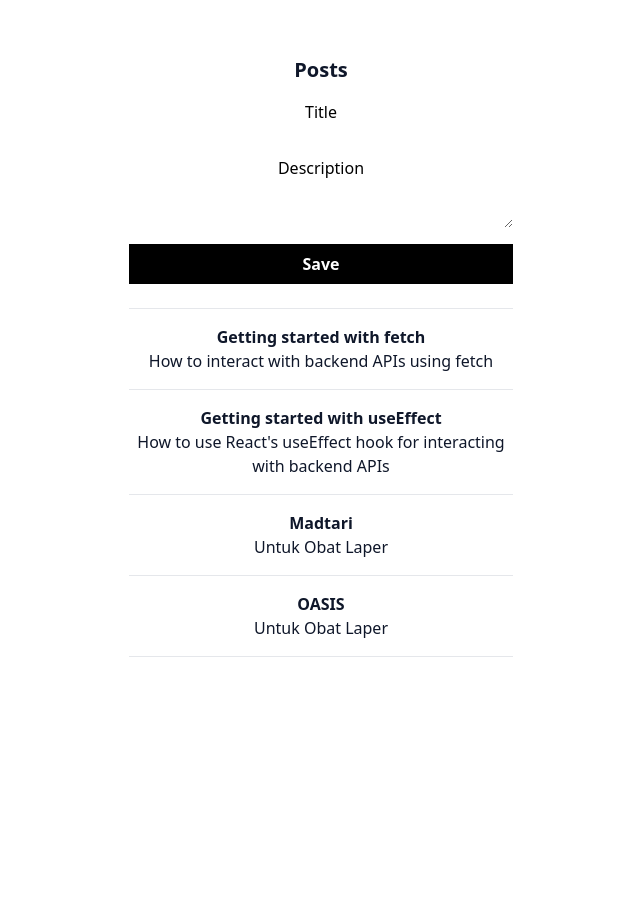
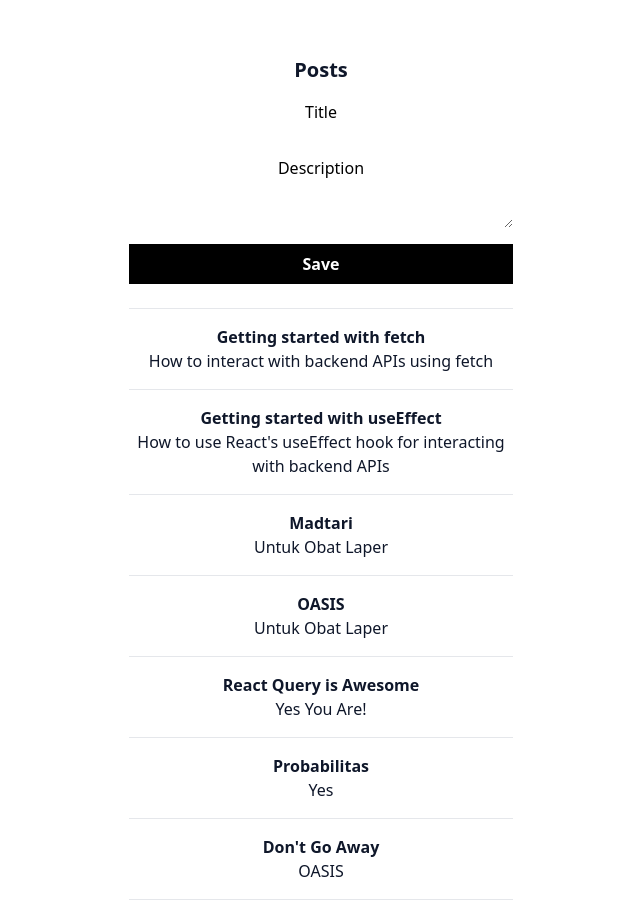
Before and after one commit to arief-github/learning-react-typescript, a React (Vite) app: page / in a window 1280 px wide. Shown: the top 916 px of the page, without its empty margins (319-959 px from the left). Before the commit the page ends 800 px from the top, so only its background shows below. Built offline with nearby package versions, Linux system fonts and the light colour scheme; data requests are answered from the project's data file.

Commit message:
init post and get data using react-query and react-router

```diff
--- a/db.json
+++ b/db.json
@@ -19,6 +19,21 @@
       "id": "58ef",
       "title": "OASIS",
       "description": "Untuk Obat Laper"
+    },
+    {
+      "id": "fab5",
+      "title": "React Query is Awesome",
+      "description": "Yes You Are!"
+    },
+    {
+      "id": "d1cf",
+      "title": "Probabilitas",
+      "description": "Yes"
+    },
+    {
+      "id": "f969",
+      "title": "Don't Go Away",
+      "description": "OASIS\n"
     }
   ]
 }
--- a/src/App.tsx
+++ b/src/App.tsx
@@ -1,20 +1,34 @@
-import { createBrowserRouter, RouterProvider } from 'react-router-dom'
+import { createBrowserRouter, RouterProvider, defer } from 'react-router-dom'
+import { QueryClient, QueryClientProvider } from '@tanstack/react-query'
 import { getPosts } from './components/posts/getPosts';
 import { PostPage } from './components/PostPage';
 import './App.css'
 
+const queryClient = new QueryClient()
 const router = createBrowserRouter([
   {
     path: "/",
     element: <PostPage/>,
-    loader: async () => ({ posts: await getPosts() })
+    loader: async () => {
+      const existingData = queryClient.getQueryData(['postsData'])
+
+      if (existingData) {
+        return defer({ posts: existingData })
+      }
+
+      return defer({
+        posts: queryClient.fetchQuery(['postsData'], getPosts)
+      })
+    }
   }
 ])
 
 function App() {
   return (
     <div className="App">
-      <RouterProvider router={router} />
+      <QueryClientProvider client={queryClient}>
+        <RouterProvider router={router} />
+      </QueryClientProvider>
     </div>
   )
 
--- a/src/components/PostPage/index.tsx
+++ b/src/components/PostPage/index.tsx
@@ -1,9 +1,11 @@
 import { Suspense } from 'react'
-import { useLoaderData, Await } from 'react-router-dom'
-import { NewPostData, PostData } from '../../types/post_data'
+import { useMutation, useQueryClient } from '@tanstack/react-query'
+import { PostData } from '../../types/post_data'
 import { savePost } from '../posts/savePost'
 import { PostsList } from '../PostList'
 import { NewPostForm } from '../NewPostForm'
+import { assertIsPosts } from '../posts/getPosts'
+import { useLoaderData, useNavigate ,Await } from 'react-router-dom'
 
 type Data = {
     posts: PostData[]
@@ -24,22 +26,36 @@ export function assertIsData(data: unknown): asserts data is Data {
 }
 
 export function PostPage() {
+    const navigate = useNavigate()
+    const queryClient = useQueryClient()
+
+    const { mutate } = useMutation(savePost, {
+        onSuccess: (savedPost) => {
+            queryClient.setQueryData<PostData[]>(['postsData'], (oldPosts) => {
+                if (oldPosts === undefined) {
+                    return [savedPost];
+                } else {
+                    return [savedPost, ...oldPosts];
+                }
+            });
+
+            navigate("/")
+        },
+    });
+
     const data = useLoaderData()
     assertIsData(data)
-
-    async function handleSave(newPostData: NewPostData) {
-        await savePost(newPostData)
-    }
 
     return (
         <div className='w-96 mx-auto mt-6'>
             <h2 className='text-xl text-slate-900 font-bold'>Posts</h2>
-            <NewPostForm onSave={handleSave} />
+            <NewPostForm onSave={mutate} />
             <Suspense fallback={<div>Fetching...</div>}>
                 <Await resolve={data.posts}>
-                    {(posts) => (
-                        <PostsList posts={posts} />
-                    )}
+                {(posts) => {
+                    assertIsPosts(posts);
+                    return <PostsList posts={posts} />;
+                }}
                 </Await>
             </Suspense>
         </div>
```
Also changed, not shown: package.json (+15 -14 lines), 1 other file (tests, documents, lock files or other folders).
